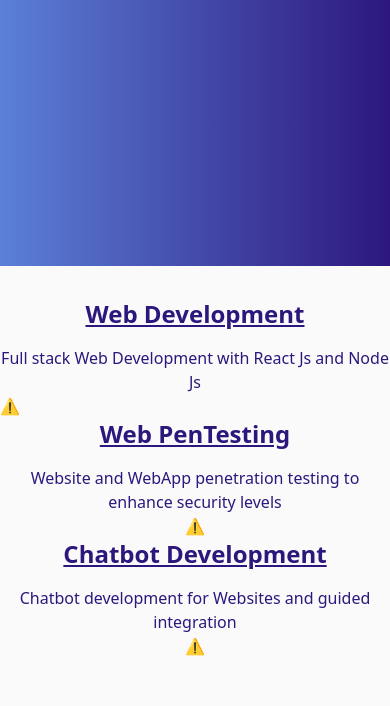
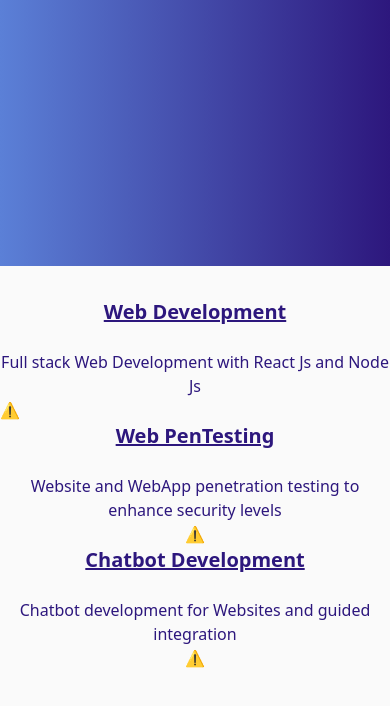
Before and after one commit to DC-21/port, a React (Vite) app: page / in a window 390 px wide. Shown: the part 642-1348 px from the top of the page. Built offline with nearby package versions, Linux system fonts and the light colour scheme; no server answers.

Commit message:
first commit

```diff
--- a/src/components/Services.jsx
+++ b/src/components/Services.jsx
@@ -8,8 +8,8 @@ const Services = () => {
         <div className="flex flex-col h-full w-full pt-8">
           <div className="md:flex md:flex-row flex-col h-100% items-center justify-between w-full">
           <div className="text-center align-middle">
-          <p className="text-center md:px-40 font-bold text-2xl underline" style={{ color: '#2d177d'}}>Web Development</p>
-          <p className="text-center md:px-40 text-l pt-4" style={{ color: '#2d177d'}}>Full stack Web Development with React Js and Node Js</p>
+          <p className="text-center md:px-40 font-bold md:text-2xl text-xl underline" style={{ color: '#2d177d'}}>Web Development</p>
+          <p className="text-center md:px-40 text-l pt-6" style={{ color: '#2d177d'}}>Full stack Web Development with React Js and Node Js</p>
          </div>
             <div className="">
               <Player
@@ -23,8 +23,8 @@ const Services = () => {
           </div>
           <div className="w-full md:flex md:flex-row flex-col h-70 items-center text-center justify-between">
             <div className="text-center align-middle">
-              <p className="text-center md:px-40 font-bold text-2xl underline" style={{ color: '#2d177d'}} >Web PenTesting</p>
-              <p className="text-center md:px-40 text-l pt-4" style={{ color: '#2d177d'}}>Website and WebApp penetration testing to enhance security levels</p>
+              <p className="text-center md:px-40 font-bold md:text-2xl text-xl underline" style={{ color: '#2d177d'}} >Web PenTesting</p>
+              <p className="text-center md:px-40 text-l pt-6" style={{ color: '#2d177d'}}>Website and WebApp penetration testing to enhance security levels</p>
             </div>
             <div className="">
               <Player
@@ -38,8 +38,8 @@ const Services = () => {
           </div>
           <div className="w-full md:flex md:flex-row flex-col gap-10 items-center justify-between text-center h-70" >
            <div className="text-center align-middle">
-            <p className="text-center md:px-40 font-bold text-2xl underline" style={{ color: '#2d177d'}} >Chatbot Development</p>
-            <p className="text-center md:px-40 text-l pt-4" style={{ color: '#2d177d'}}>Chatbot development for Websites and guided integration</p>
+            <p className="text-center md:px-40 font-bold md:text-2xl text-xl underline" style={{ color: '#2d177d'}} >Chatbot Development</p>
+            <p className="text-center md:px-40 text-l pt-6" style={{ color: '#2d177d'}}>Chatbot development for Websites and guided integration</p>
            </div>
            <div className="">
              <Player
```
